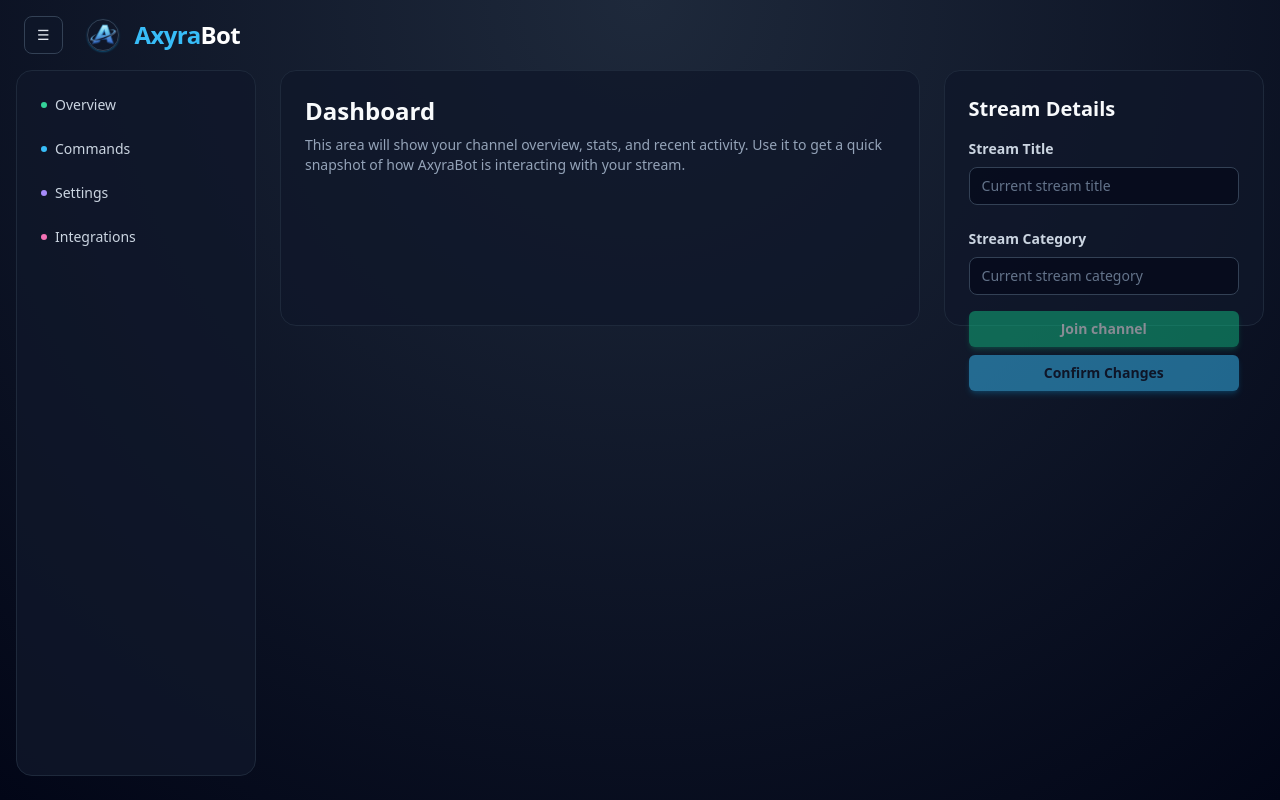
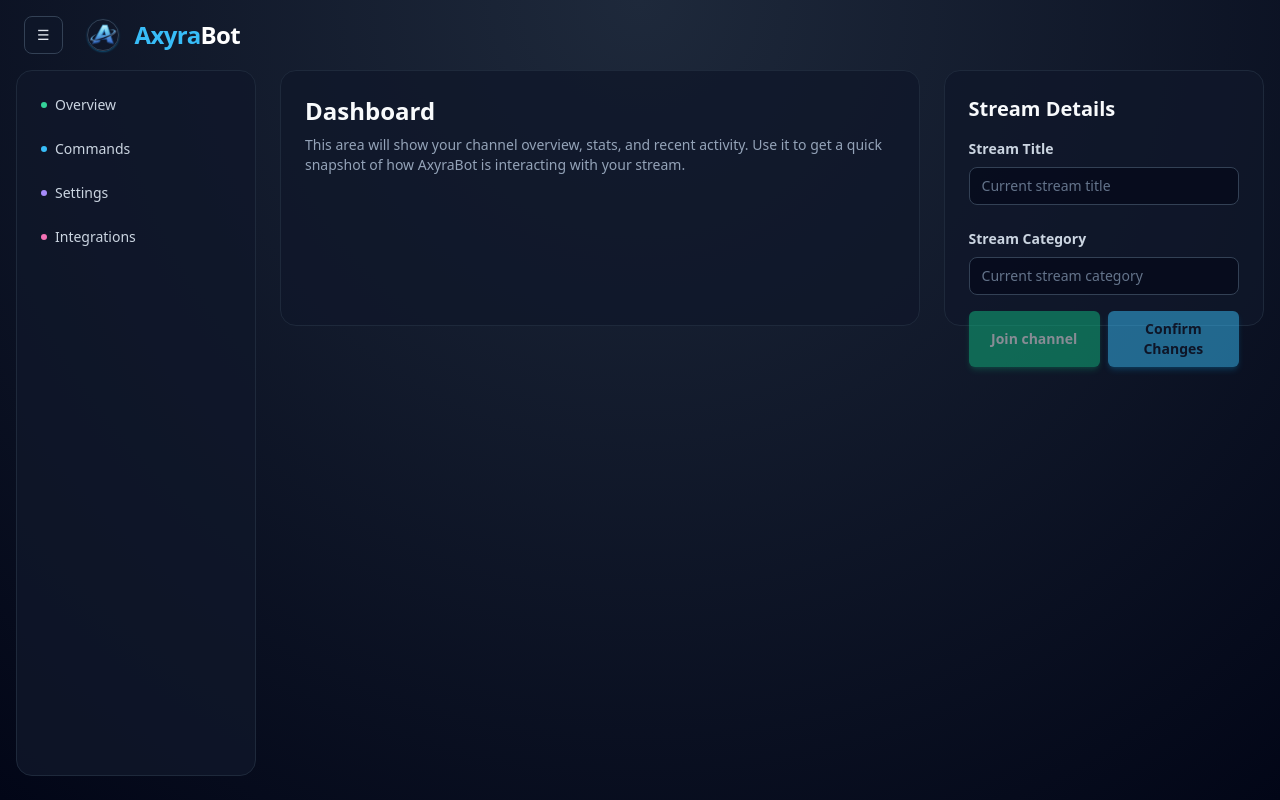
Before and after one commit to nopopcorn12312/AxyraBot, a Next.js app in the folder frontend/: page /dashboard in a window 1280 px wide. Built offline with nearby package versions, Linux system fonts and the light colour scheme; no server answers.

Commit message:
Changing positioning of buttons on dashboard

```diff
--- a/frontend/app/dashboard/page.tsx
+++ b/frontend/app/dashboard/page.tsx
@@ -255,20 +255,22 @@ export default function DashboardPage() {
               />
             </div>
             <div className="mt-4 flex flex-col gap-2">
+              <div className="flex gap-2">
                 <button
                   onClick={handleJoinChannel}
                   disabled={!login}
-                className="w-full inline-flex items-center justify-center rounded-md bg-emerald-500 px-4 py-2 text-sm font-semibold text-white shadow-md shadow-emerald-500/40 hover:bg-emerald-400 disabled:opacity-50 disabled:cursor-not-allowed transition"
+                  className="flex-1 inline-flex items-center justify-center rounded-md bg-emerald-500 px-4 py-2 text-sm font-semibold text-white shadow-md shadow-emerald-500/40 hover:bg-emerald-400 disabled:opacity-50 disabled:cursor-not-allowed transition"
                 >
                   Join channel
                 </button>
                 <button
                   onClick={handleConfirmChanges}
                   disabled={!login || savingStream}
-                className="w-full inline-flex items-center justify-center rounded-md bg-accent px-4 py-2 text-sm font-semibold text-slate-900 shadow-md shadow-sky-500/40 hover:bg-sky-400 disabled:opacity-50 disabled:cursor-not-allowed transition"
+                  className="flex-1 inline-flex items-center justify-center rounded-md bg-accent px-4 py-2 text-sm font-semibold text-slate-900 shadow-md shadow-sky-500/40 hover:bg-sky-400 disabled:opacity-50 disabled:cursor-not-allowed transition"
                 >
                   {savingStream ? "Saving..." : "Confirm Changes"}
                 </button>
+              </div>
               {statusMessage && (
                 <div className="text-xs text-slate-300">{statusMessage}</div>
               )}
```
Lines whose indentation alone changed are shown as unchanged.
